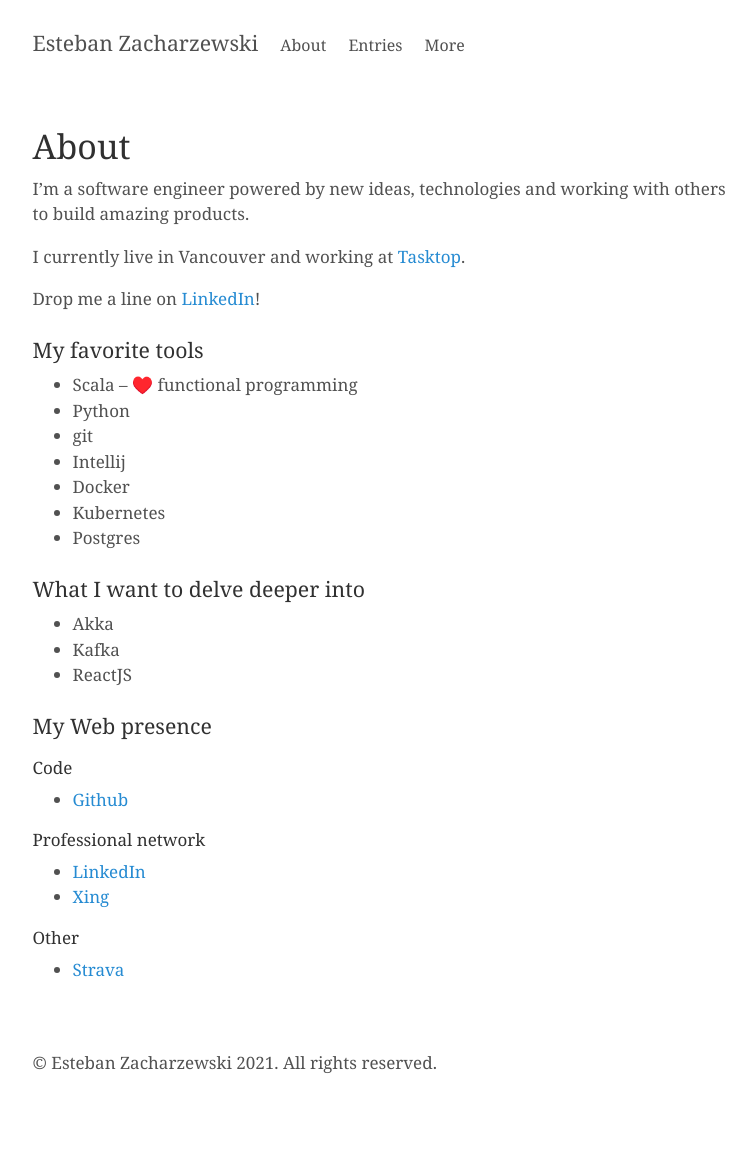
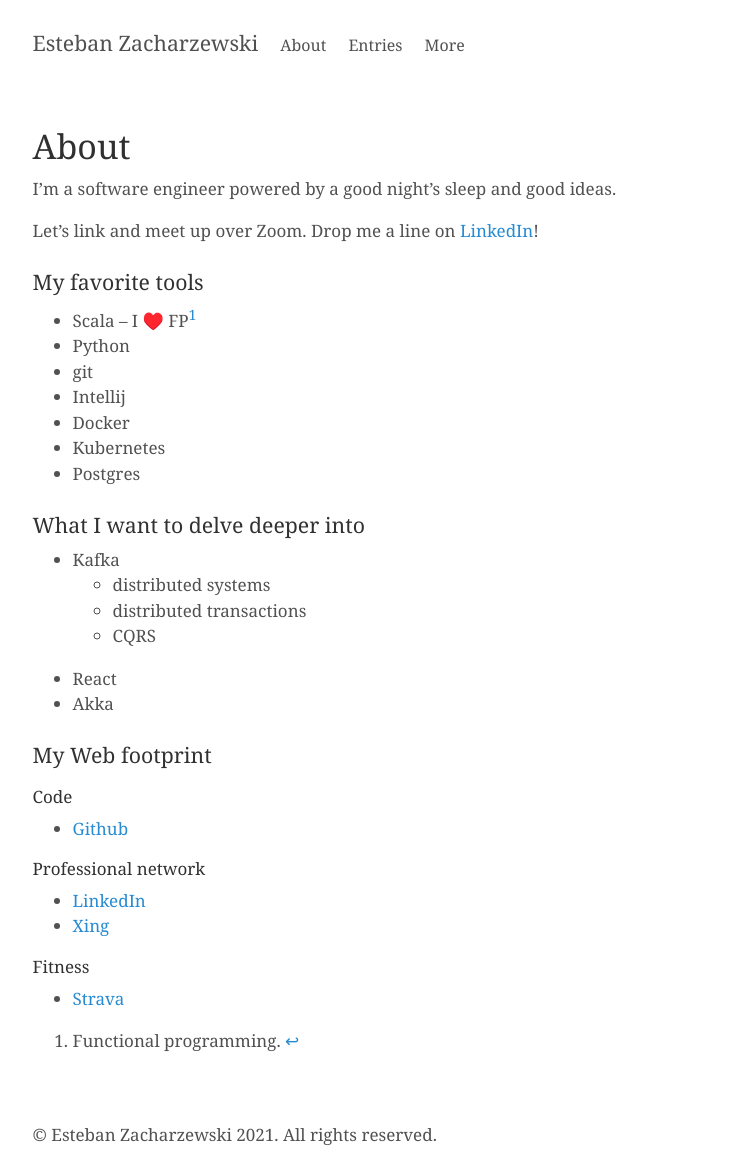
Before and after one commit to stzr1123/stzr1123.github.io, a Jekyll site: the page built from about.md, in a window 1280 px wide, cut to the strip 104-1268 px from the top of the page. Shown: the whole strip, without its empty margins (259-1015 px from the left). Built offline with Jekyll 4.4.1, drawn with Linux system fonts in a browser that asks for light colours; before the commit the page ends 1197 px from its top, so only the background shows below that.

Commit message:
Update about

```diff
--- a/about.md
+++ b/about.md
@@ -3,14 +3,12 @@ layout: page
 title: About
 ---
 
-I'm a software engineer powered by new ideas, technologies and working with others to build amazing products.
+I'm a software engineer powered by a good night's sleep and good ideas.
 
-I currently live in Vancouver and working at [Tasktop](https://www.tasktop.com/).
-
-Drop me a line on [LinkedIn](https://www.linkedin.com/in/esteban-zacharzewski)!
+Let's link and meet up over Zoom. Drop me a line on [LinkedIn](https://www.linkedin.com/in/esteban-zacharzewski)!
 
 ### My favorite tools
-* Scala -- ♥️ functional programming
+* Scala -- I ♥️ FP[^footnote_one]
 * Python
 * git
 * Intellij
@@ -19,11 +17,14 @@ Drop me a line on [LinkedIn](https://www.linkedin.com/in/esteban-zacharzewski)!
 * Postgres
 
 ### What I want to delve deeper into
+* Kafka
+  * distributed systems
+  * distributed transactions
+  * CQRS
+* React
 * Akka
-* Kafka
-* ReactJS
 
-### My Web presence
+### My Web footprint
 
 #### Code
 * [Github](https://github.com/stzr1123)
@@ -32,5 +33,7 @@ Drop me a line on [LinkedIn](https://www.linkedin.com/in/esteban-zacharzewski)!
 * [LinkedIn](https://www.linkedin.com/in/esteban-zacharzewski)
 * [Xing](https://www.xing.com/profile/Esteban_Zacharzewski)
 
-#### Other
+#### Fitness
 * [Strava](https://www.strava.com/athletes/9632376)
+
+[^footnote_one]: Functional programming.
```
